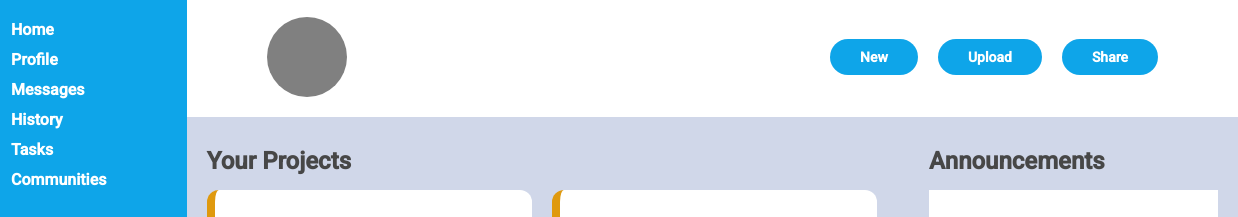
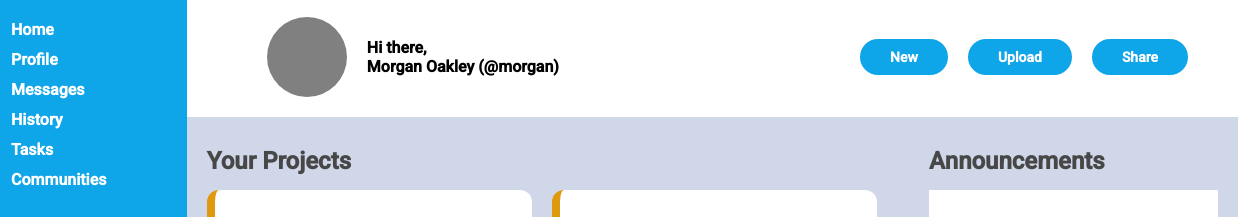
Before and after one commit to ze-jeff123/odin-admin-dashboard, a plain HTML site: page index.html in a window 1280 px wide. Shown: the part 73-290 px from the top of the page, 42-1280 px from the left. Drawn offline with Linux system fonts and the light colour scheme.

Commit message:
Add greeting in header

```diff
--- a/index.html
+++ b/index.html
@@ -27,7 +27,8 @@
                 </div>
                 <div class="second-row">
                     <div class="profile-pic big"></div>
-                    <button class="nav-button">New</button>
+                    <div class="greeting top">Hi there,</div>
+                    <div class="greeting bottom">Morgan Oakley (@morgan)</div>                    <button class="nav-button">New</button>
                     <button class="nav-button">Upload</button>
                     <button class="nav-button">Share</button>
                 </div>
--- a/styles.css
+++ b/styles.css
@@ -145,19 +145,34 @@ body {
 .big {
     height : 80px;
     width : 80px;
+    grid-row : 1/3;
 }
 
 .second-row {
     display : grid;
-    grid-template-columns : 1fr auto auto auto;
+    grid-template-columns : auto 1fr auto auto auto;
+    grid-template-rows : auto auto;
+
     align-items : center;
     padding : 0px 80px;
-    gap : 20px;
+    padding-right : 50px;
+    column-gap : 20px;
     padding-bottom : 20px;
+}
+
+.top {
+    grid-row : 1;
+    align-self : end;
+}
+
+.bottom {
+    align-self: start;
+    grid-row : 2;
 }
 
 
 .nav-button {
+    grid-row : 1/3;
     background-color: var(--secondary-blue);
     border : none;
     outline : none;
```
